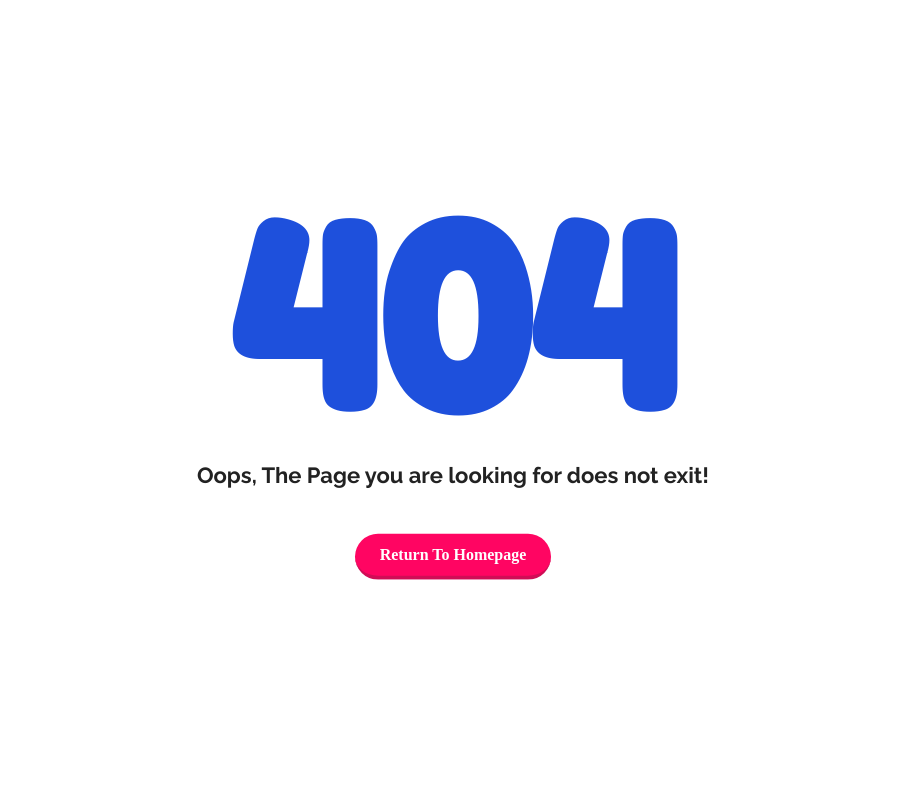
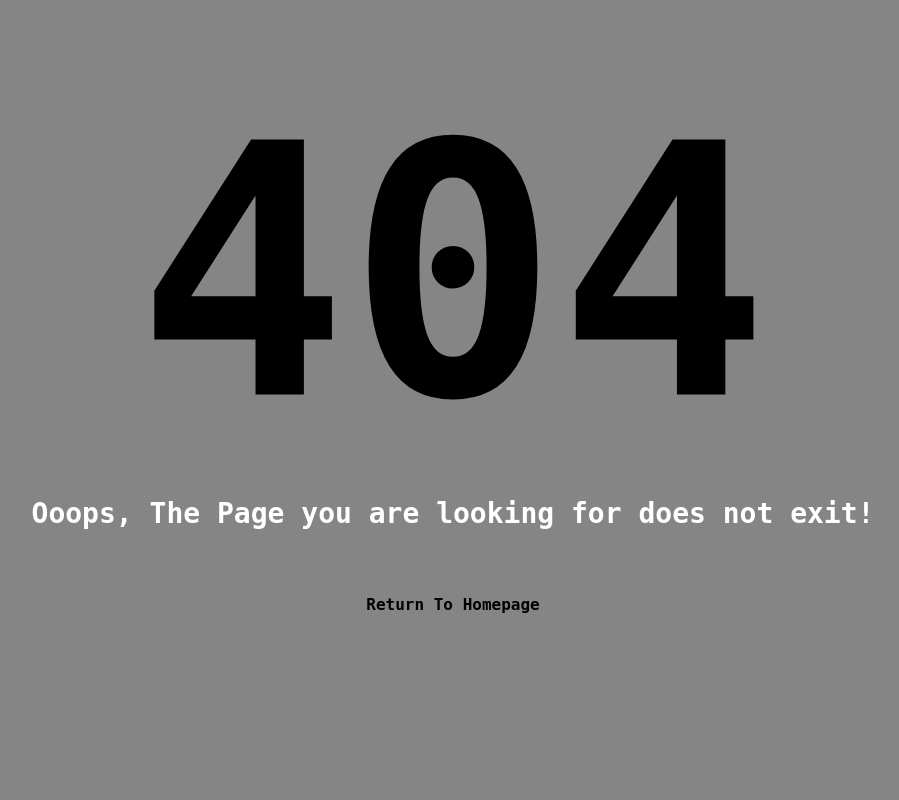
Before and after one commit to Chell0/tukoWaksBana, a Django app: template home/templates/404.html in a window 1280 px wide. Shown: the whole page, without its empty margins (187-1086 px from the left). Run offline with Django 4.2, Linux system fonts and the light colour scheme; the template is opened without the code that fills it, so the values that code supplies are empty.

Commit message:
Add 404 Error Page

```diff
--- a/home/templates/404.html
+++ b/home/templates/404.html
@@ -21,8 +21,10 @@
         }
 
         body {
+            font-family: "Space Mono", monospace;
             padding: 0;
             margin: 0;
+            background-color: #858585;
         }
 
         #notfound {
@@ -40,7 +42,7 @@
         }
 
         .notfound {
-            max-width: 710px;
+            max-width: 900px;
             width: 100%;
             text-align: center;
             padding: 0px 15px;
@@ -48,37 +50,31 @@
         }
 
         .notfound .notfound-404 {
-            height: 200px;
             line-height: 200px;
         }
 
         .notfound .notfound-404 h1 {
-            font-family: 'Fredoka One', cursive;
-            font-size: 250px;
+            font-size: 350px;
             margin: 0;
-            color: #1e50dc;
+            color: #000000;
             text-transform: uppercase;
         }
 
         .notfound h2 {
-            font-family: 'Raleway', sans-serif;
-            font-size: 22px;
+            font-size: 28px;
             font-weight: 600;
-            color: #222;
-            margin-top: 40px;
+            color: #ffffff;
+            margin-top: 120px;
         }
 
         .notfound a {
             position: relative;
             display: inline-block;
             padding: 10px 25px;
-            background: #ff0562;
-            color: #fff;
             text-decoration: none;
-            margin-top: 25px;
-            border-radius: 25px;
-            border-bottom: 4px solid #d00d56;
+            margin-top: 28px;
             font-weight: 600;
+            color: #000000;
         }
 
         @media only screen and (max-width: 767px) {
@@ -102,7 +98,7 @@
             <div class="notfound-404">
                 <h1>404</h1>
             </div>
-            <h2>Oops, The Page you are looking for does not exit!</h2>
+            <h2><span>Ooops</span>, The Page you are looking for does not exit!</h2>
             <a href="{% url 'home:home' %}">Return To Homepage</a>
         </div>
     </div>
```
